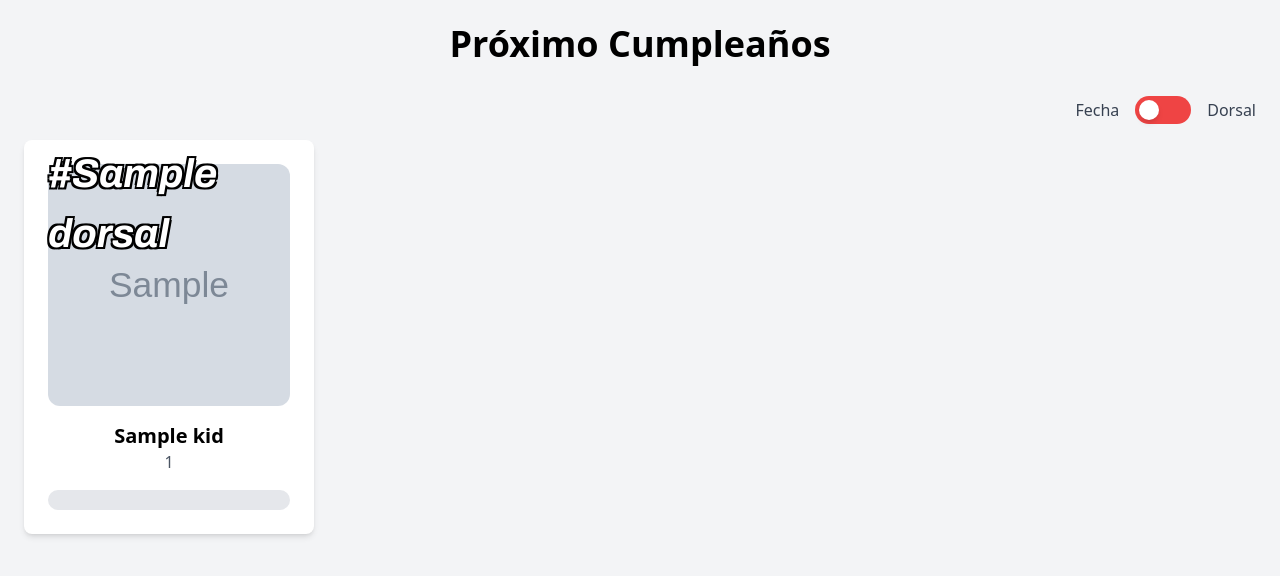
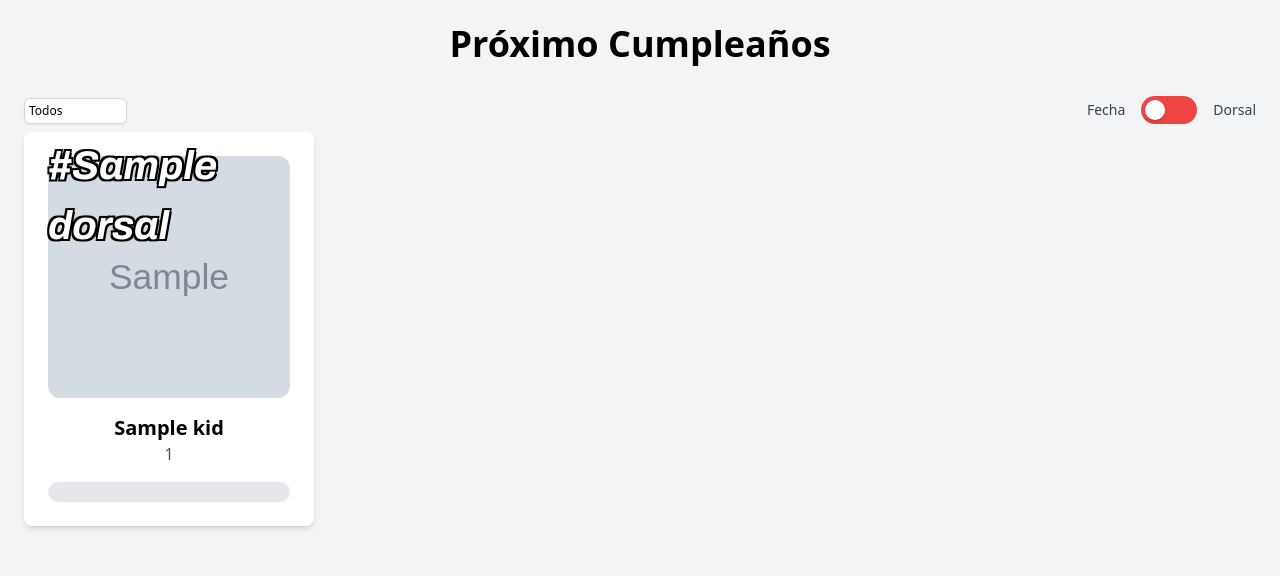
Before and after one commit to andresmarinabad/familyprogressweb, a Python web app: template templates/index.html in a window 1280 px wide. Shown: the top 576 px of the page. Run offline with Jinja, Linux system fonts and the light colour scheme; the template is opened without the code that fills it: most values are stand-ins (such as "Sample title", 1, 10 or a date in 2020); grey boxes marked "Sample" are stand-in pictures; some libraries are stand-ins or nearby versions.

Commit message:
feat: add selector by family clan and nix flake for local development (#37)
Co-authored-by: Gandalf <andres.marin@aistechspace.com>

```diff
--- a/templates/index.html
+++ b/templates/index.html
@@ -17,22 +17,39 @@
   <section class="container mx-auto p-6">
     <h2 class="text-4xl font-bold text-center mb-8">Próximo Cumpleaños</h2>
 
-    <div class="mb-4 flex justify-end items-center gap-4">
-      <span class="text-gray-700">Fecha</span>
+    <div class="flex justify-between items-end mb-2">
 
+    <div class="flex items-center gap-2">
+      <div class="relative w-30">
+
+        <select id="clanes" style="appearance: none;margin-right: 0px;" class="bg-none block w-full px-1 py-1 bg-white border border-gray-300 rounded-md shadow-sm focus:outline-none focus:ring-1 focus:ring-indigo-500 sm:text-xs cursor-pointer">
+          <option>Todos</option>
+          <option value="cm">Codina Martínez</option>
+          <option value="mc">Marín Codina</option>
+          <option value="cc">Cudina Codina</option>
+          <option value="cf">Codina Ferreres</option>
+          <option value="mtc">Martín Codina</option>
+        </select>
+
+      </div>
+    </div>
+
+    <div class="flex items-center gap-4">
+      <span class="text-gray-700 text-sm">Fecha</span>
       <label class="relative inline-flex items-center cursor-pointer">
-          <input type="checkbox" id="filtro" class="sr-only peer">
-          <div class="w-14 h-7 bg-red-500 rounded-full peer peer-checked:bg-blue-500 transition-all"></div>
-          <div class="absolute left-1 top-1 w-5 h-5 bg-white rounded-full shadow-md peer-checked:translate-x-7 transition-all"></div>
+        <input type="checkbox" id="filtro" class="sr-only peer">
+        <div class="w-14 h-7 bg-red-500 rounded-full peer peer-checked:bg-blue-500 transition-all"></div>
+        <div class="absolute left-1 top-1 w-5 h-5 bg-white rounded-full shadow-md peer-checked:translate-x-7 transition-all"></div>
       </label>
+      <span class="text-gray-700 text-sm">Dorsal</span>
+    </div>
 
-      <span class="text-gray-700">Dorsal</span>
-  </div>
+    </div>
 
     <div class="grid grid-cols-1 sm:grid-cols-2 md:grid-cols-3 lg:grid-cols-4 gap-6" id="contenedor">
 
       {% for kid in kids %}
-      <div class="bg-white p-6 rounded-lg shadow-md">
+      <div class="bg-white p-6 rounded-lg shadow-md kid">
 
         <div class="image-container rounded-xl" id="{{kid.nombre | lower}}-div">
           {% if kid.video %}
@@ -51,6 +68,7 @@
         <h3 class="text-xl font-semibold text-center card-title">{{ kid.nombre }}</h3>
         <p class="text-gray-600 text-center card-subtitle">{{ kid }}</p>
         <span hidden class="fecha">{{ kid.cumple_date }}</span>
+        <span hidden class="clan">{{ kid.clan }}</span>
         <div class="text-center mt-4">
 
             <div class="w-full max-w-xl bg-gray-200 rounded-full h-5 overflow-hidden">
@@ -130,6 +148,28 @@
           items.forEach(item => container.appendChild(item));
       }
 
+      const selectorClan = document.getElementById('clanes');
+      const contenedor = document.getElementById('contenedor');
+
+      selectorClan.addEventListener('change', function() {
+          const filtro = this.value;
+          const kids = contenedor.getElementsByClassName('kid');
+
+          Array.from(kids).forEach(kid => {
+              const spanClan = kid.querySelector('.clan');
+
+              if (spanClan) {
+                  const valorClan = spanClan.textContent.trim();
+
+                  if (filtro === "Todos" || valorClan === filtro) {
+                      kid.style.display = '';
+                  } else {
+                      kid.style.display = 'none';
+                  }
+              }
+          });
+      });
+
   </script>
 
 
```
Also changed, not shown: data.json (+43 -21 lines), render.py (+4 -3 lines), 2 other files.
